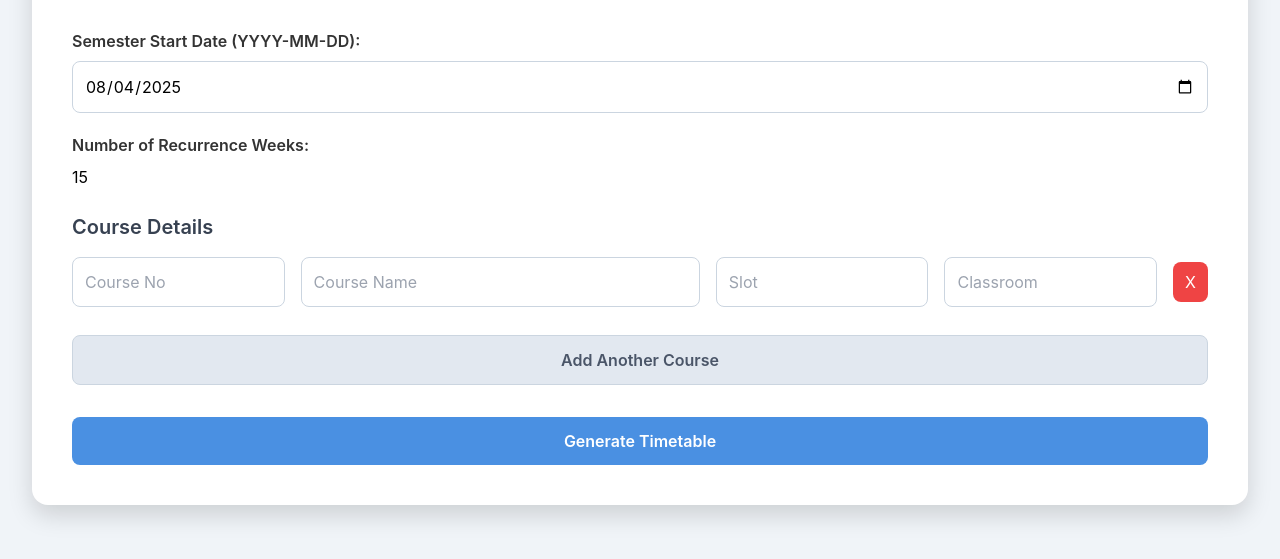
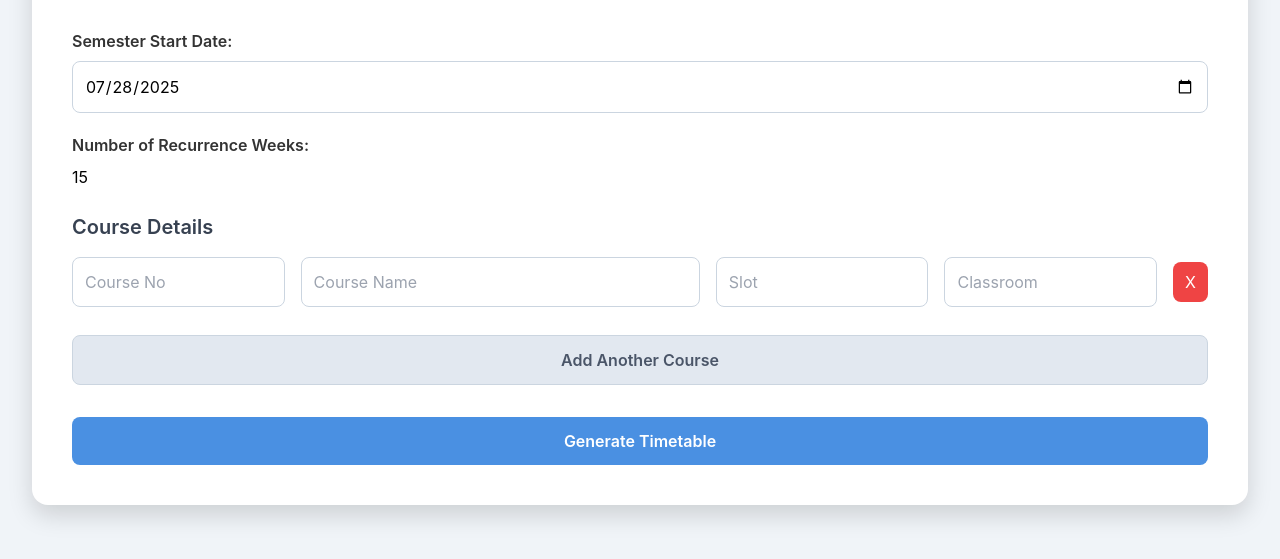
Before and after one commit to vatsalramanuj/timetable_maker, a plain HTML site: page index.html in a window 1280 px wide. Shown: the part 111-670 px from the top of the page. Drawn offline with nearby package versions, Linux system fonts and the light colour scheme.

Commit message:
update default date

```diff
--- a/index.html
+++ b/index.html
@@ -168,8 +168,8 @@
             </div> -->
 
             <div class="form-group">
-                <label for="startDate">Semester Start Date (YYYY-MM-DD):</label>
-                <input type="date" id="startDate" name="startDate" value="2025-08-04" class="block w-full">
+                <label for="startDate">Semester Start Date:</label>
+                <input type="date" id="startDate" name="startDate" value="2025-07-28" class="block w-full">
             </div>
 
             <div class="form-group">
```
